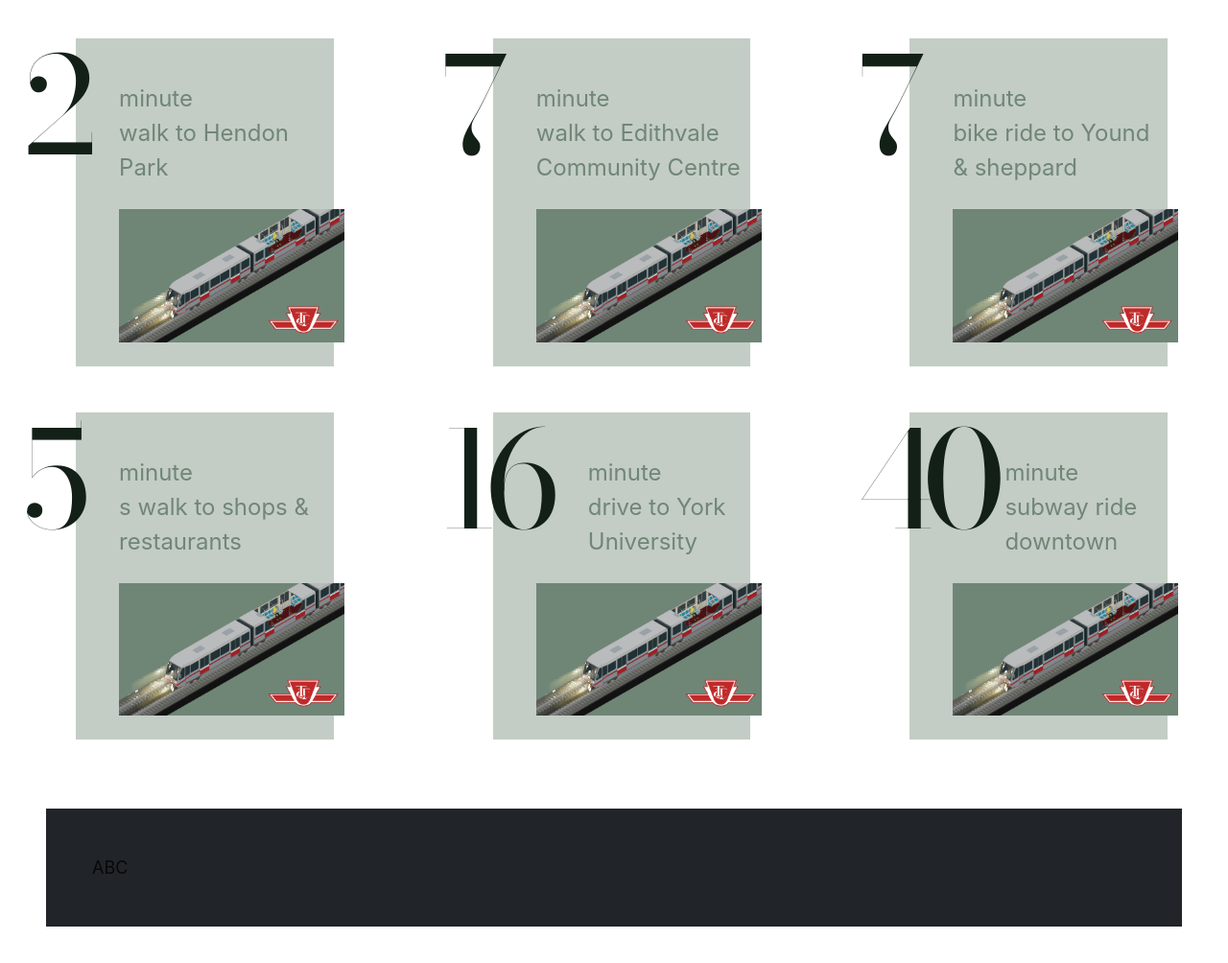
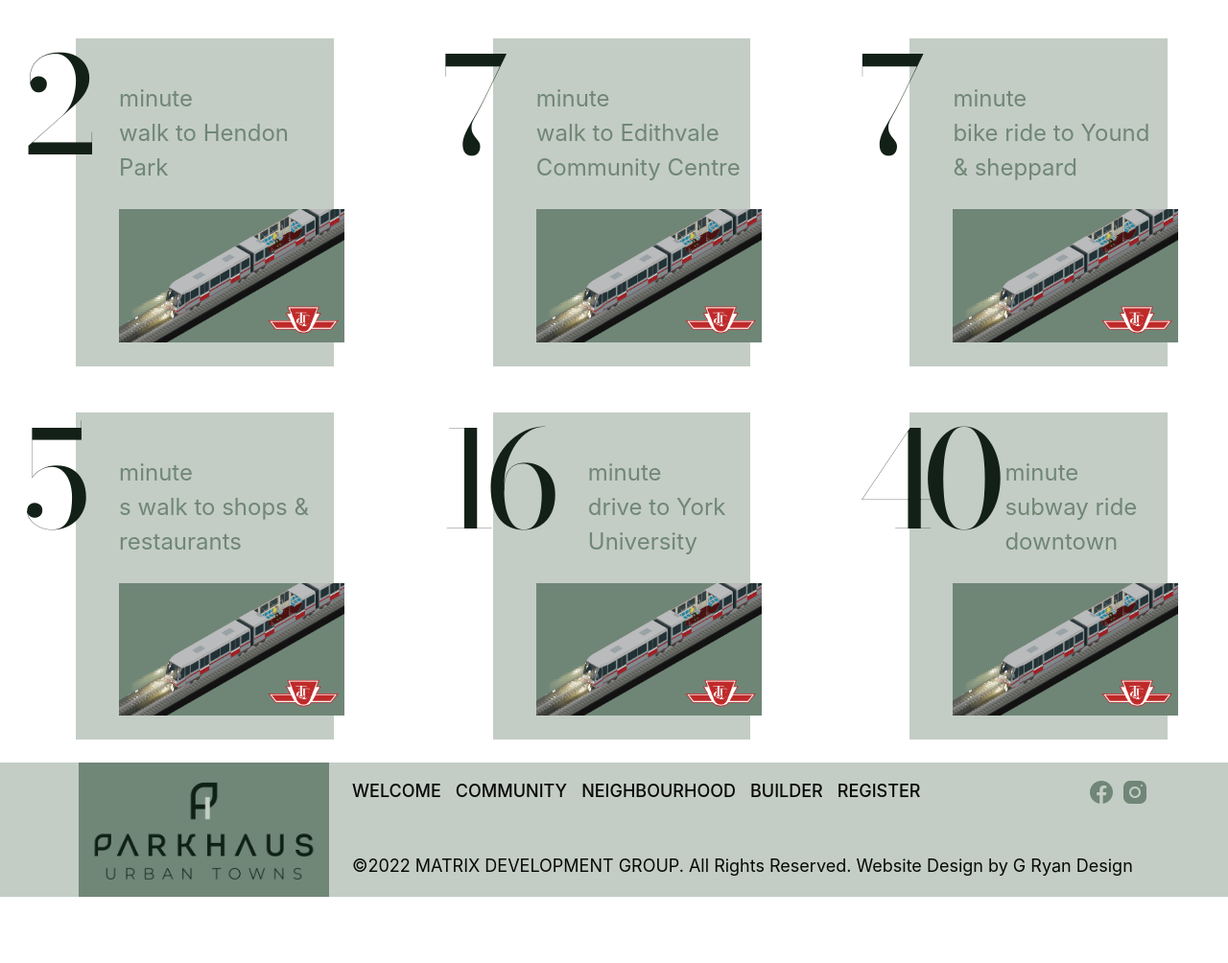
Before and after one commit to rajmayank/demo-parkhaustowns, a website built with webpack: page index.html in a window 1280 px wide. Shown: the part 3869-4873 px from the top of the page at 96% size. After the commit the page ends 4804 px from the top, so only its background shows below. Built offline with nearby package versions, Linux system fonts and the light colour scheme.

Commit message:
Added Footer

```diff
--- a/index.html
+++ b/index.html
@@ -104,8 +104,44 @@
 
     </section>
 
+    <section class="footer">
+        <div class="bg-brand-light">
+            <div class="container">
+                <div class="row">
+                    <div class="col-3">
+                        <img src="images/project-logo.png" alt="Project Logo">
+                    </div>
+                    <div class="col-9">
+                        <div class="d-flex flex-column">
+                            <div>
+                                <div class="d-flex justify-content-between mt-3">
+                                    <div class="nav-items d-flex">
+                                        <a class="nav-link" aria-current="page" href="#">Welcome</a>
+                                        <a class="nav-link" href="#">Community</a>
+                                        <a class="nav-link" href="#">Neighbourhood</a>
+                                        <a class="nav-link" href="#">Builder</a>
+                                        <a class="nav-link" href="#">Register</a>
+                                    </div>
+                                    <div class="social-links">
+                                        <img src="images/icon-fb.png" alt="Social Facebook">
+                                        <img src="images/icon-ig.png" alt="Social Intagram">
+                                    </div>
+                                </div>
+                            </div>
 
-    <div class="bg-dark m-5 p-5">ABC</div>
+                            <div class="mt-5">
+                                <p>
+                                    ©2022 MATRIX DEVELOPMENT GROUP. All Rights Reserved. Website Design by G Ryan Design
+                                </p>
+                            </div>
+                        </div>
+
+                    </div>
+                </div>
+            </div>
+        </div>
+    </section>
+
 </body>
 
 </html>
--- a/src/scss/main.scss
+++ b/src/scss/main.scss
@@ -123,3 +123,19 @@ body {
         }
     }
 }
+
+.footer {
+    img {
+        max-width: 100%;
+        height: auto;
+    }
+
+    .nav-items {
+        a {
+            text-transform: uppercase;
+            padding-right: 15px;
+            font-weight: 500;
+            // font-size: 2rem;
+        }
+    }
+}
```
Also changed, not shown: public/index.html (+1 -1 lines), public/css/main.css, public/images/icon-fb.png (added), public/images/icon-ig.png (added), src/images/icon-fb.png (added), src/images/icon-ig.png (added), 1 other file.
